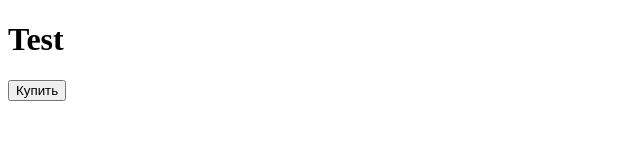
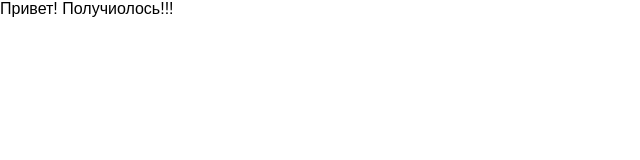
Before and after one commit to Max4tt/auto, a plain HTML site: page index.html in a window 1280 px wide. Shown: the whole page, without its empty margins (0-640 px from the left). Drawn offline with Linux system fonts and the light colour scheme.

Commit message:
Update index.html

```diff
--- a/index.html
+++ b/index.html
@@ -1,13 +1,24 @@
 <!DOCTYPE html>
-<html lang="ru">
-    <head>
-        <meta charset="UTF-8">
-        <meta name="viewport" content="width=device-width, initial-scale=1" />
-    </head>
-    <body>
-        <div id="main">
-            <h1>Test</h1>
-            <button id="buy">Купить</button>
-        </div>
-    </body>
+<html lang="en">
+
+<head>
+    <meta charset="UTF-8">
+    <meta name="viewport" content="width=device-width, initial-scale=1.0">
+    <title>Document</title>
+    <style>
+        * {
+            margin: 0;
+            padding: 0;
+            box-sizing: border-box;
+        }
+
+        body {
+            font-family: 'Montserrat', sans-serif;
+            font-weight: 200;
+        }
+    </style>
+</head>
+<body>
+    <p>Привет! Получиолось!!!</p>
+</body>
 </html>
```
